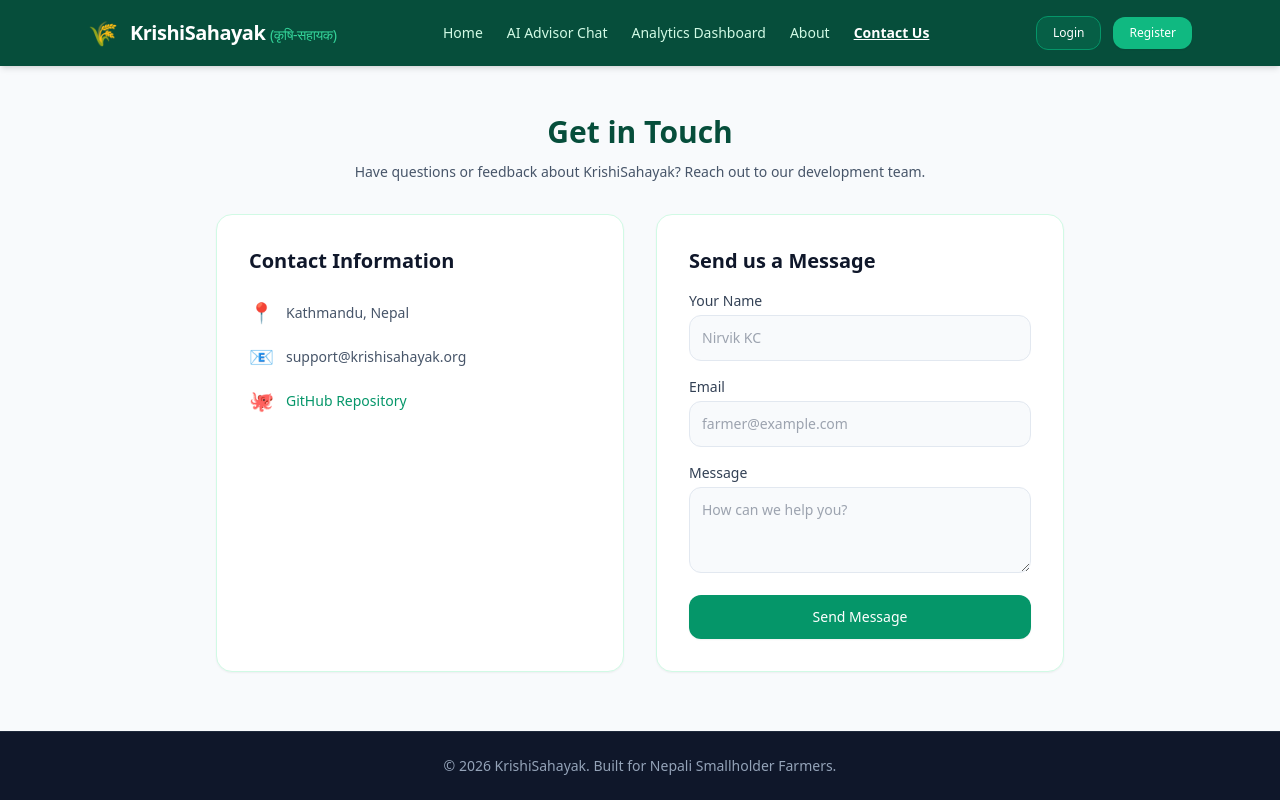
After one commit to Nirvik-49/krishi-sahayak, a FastAPI app: template app/templates/contact.html in a window 1280 px wide. The commit adds this page. Run offline with FastAPI, Linux system fonts and the light colour scheme; the template is opened without the code that fills it, so the values that code supplies are empty; parts of the project's set-up code (start-up, migrations or seed data) failed here and were passed over; some libraries are stand-ins or nearby versions.

Commit message:
feat: add user authentication with SQLite database, register/login pages, and contact page

```diff
--- a/app/main.py
+++ b/app/main.py
@@ -1,65 +1,93 @@
-from fastapi import FastAPI, Request
-from fastapi.responses import HTMLResponse
-from fastapi.staticfiles import StaticFiles
+from fastapi import FastAPI, Request, Form, Depends, status
+from fastapi.responses import HTMLResponse, RedirectResponse
 from fastapi.templating import Jinja2Templates
+from sqlalchemy.orm import Session
 from app.core.config import settings
-from app.api.v1_endpoints import router as v1_router
+from app.core.database import get_db, User
+from app.services.auth_service import AuthService
+from app.api.v1_endpoints import router as api_router
 
-app = FastAPI(
-    title=settings.APP_NAME,
-    description="Agricultural decision-support web app for Nepali smallholder farmers",
-    version=settings.VERSION,
-    debug=settings.DEBUG,
-)
-
-# Static and Template Setup
-app.mount("/static", StaticFiles(directory="app/static"), name="static")
+app = FastAPI(title=settings.APP_NAME, version=settings.VERSION)
 templates = Jinja2Templates(directory="app/templates")
 
-# Register API routes
-app.include_router(v1_router)
+app.include_router(api_router, prefix="/api/v1")
 
 
 @app.get("/", response_class=HTMLResponse)
-async def serve_home(request: Request):
-    """Serve home page HTML dashboard."""
-    return templates.TemplateResponse(
-        request,             # 1st argument: Request object
-        "index.html",        # 2nd argument: Template file name
-        {"title": settings.APP_NAME}  # 3rd argument: Context dictionary
-    )
+async def home(request: Request):
+    return templates.TemplateResponse(request, "index.html", {"title": settings.APP_NAME})
+
+
+@app.get("/chat", response_class=HTMLResponse)
+async def chat(request: Request):
+    return templates.TemplateResponse(request, "chat.html", {"title": settings.APP_NAME})
+
+
+@app.get("/dashboard", response_class=HTMLResponse)
+async def dashboard(request: Request):
+    return templates.TemplateResponse(request, "dashboard.html", {"title": settings.APP_NAME})
+
+
+@app.get("/about", response_class=HTMLResponse)
+async def about(request: Request):
+    return templates.TemplateResponse(request, "about.html", {"title": settings.APP_NAME})
+
+
+@app.get("/contact", response_class=HTMLResponse)
+async def contact(request: Request):
+    return templates.TemplateResponse(request, "contact.html", {"title": settings.APP_NAME})
+
+# --- Auth Routes ---
+
+
+@app.get("/login", response_class=HTMLResponse)
+async def login_page(request: Request):
+    return templates.TemplateResponse(request, "login.html", {"title": settings.APP_NAME})
+
+
+@app.post("/login", response_class=HTMLResponse)
+async def login_submit(
+    request: Request,
+    email: str = Form(...),
+    password: str = Form(...),
+    db: Session = Depends(get_db)
+):
+    user = db.query(User).filter(User.email == email).first()
+    if not user or not AuthService.verify_password(password, user.hashed_password):
+        return templates.TemplateResponse(
+            request, "login.html", {
+                "title": settings.APP_NAME, "error": "Invalid email or password"}
+        )
+    return RedirectResponse(url="/dashboard", status_code=status.HTTP_303_SEE_OTHER)
+
+
+@app.get("/register", response_class=HTMLResponse)
+async def register_page(request: Request):
+    return templates.TemplateResponse(request, "register.html", {"title": settings.APP_NAME})
+
+
+@app.post("/register", response_class=HTMLResponse)
+async def register_submit(
+    request: Request,
+    full_name: str = Form(...),
+    email: str = Form(...),
+    password: str = Form(...),
+    db: Session = Depends(get_db)
+):
+    existing_user = db.query(User).filter(User.email == email).first()
+    if existing_user:
+        return templates.TemplateResponse(
+            request, "register.html", {
+                "title": settings.APP_NAME, "error": "Email already registered"}
+        )
+    hashed_pwd = AuthService.hash_password(password)
+    new_user = User(full_name=full_name, email=email,
+                    hashed_password=hashed_pwd)
+    db.add(new_user)
+    db.commit()
+    return RedirectResponse(url="/login", status_code=status.HTTP_303_SEE_OTHER)
 
 
 @app.get("/health")
 async def health_check():
     return {"status": "healthy"}
-
-
-@app.get("/chat", response_class=HTMLResponse)
-async def serve_chat(request: Request):
-    """Serve the AI Assistant Chat interface."""
-    return templates.TemplateResponse(
-        request,
-        "chat.html",
-        {"title": settings.APP_NAME}
-    )
-
-
-@app.get("/dashboard", response_class=HTMLResponse)
-async def serve_dashboard(request: Request):
-    """Serve the Analytics Dashboard page."""
-    return templates.TemplateResponse(
-        request,
-        "dashboard.html",
-        {"title": settings.APP_NAME}
-    )
-
-
-@app.get("/about", response_class=HTMLResponse)
-async def serve_about(request: Request):
-    """Serve the About project overview page."""
-    return templates.TemplateResponse(
-        request,
-        "about.html",
-        {"title": settings.APP_NAME}
-    )
--- /dev/null
+++ b/app/templates/contact.html
@@ -0,0 +1,99 @@
+<!DOCTYPE html>
+<html lang="en">
+
+<head>
+    <meta charset="UTF-8">
+    <meta name="viewport" content="width=device-width, initial-scale=1.0">
+    <title>Contact Us - KrishiSahayak</title>
+    <script src="https://cdn.tailwindcss.com"></script>
+</head>
+
+<body class="bg-slate-50 text-slate-800 font-sans min-h-screen flex flex-col justify-between">
+
+    <!-- Header -->
+    <header class="bg-emerald-900 text-white shadow-md sticky top-0 z-50">
+        <div class="max-w-6xl mx-auto px-6 py-4 flex justify-between items-center">
+            <div class="flex items-center space-x-3">
+                <span class="text-2xl">🌾</span>
+                <a href="/" class="text-xl font-bold tracking-tight">KrishiSahayak <span
+                        class="text-emerald-400 font-normal text-sm">(कृषि-सहायक)</span></a>
+            </div>
+            <nav class="hidden md:flex space-x-6 text-sm font-medium text-emerald-100">
+                <a href="/" class="hover:text-white transition">Home</a>
+                <a href="/chat" class="hover:text-white transition">AI Advisor Chat</a>
+                <a href="/dashboard" class="hover:text-white transition">Analytics Dashboard</a>
+                <a href="/about" class="hover:text-white transition">About</a>
+                <a href="/contact" class="text-white font-semibold underline">Contact Us</a>
+            </nav>
+            <div class="flex items-center space-x-3">
+                <a href="/login"
+                    class="text-xs bg-emerald-800 hover:bg-emerald-700 text-white px-4 py-2 rounded-xl transition border border-emerald-600 font-medium">Login</a>
+                <a href="/register"
+                    class="text-xs bg-emerald-500 hover:bg-emerald-600 text-white px-4 py-2 rounded-xl transition font-medium shadow-sm">Register</a>
+            </div>
+        </div>
+    </header>
+
+    <!-- Main Content -->
+    <main class="max-w-4xl w-full mx-auto px-6 py-12 space-y-8 flex-1">
+        <div class="text-center space-y-3">
+            <h1 class="text-3xl font-extrabold text-emerald-900">Get in Touch</h1>
+            <p class="text-slate-600 text-sm max-w-xl mx-auto">Have questions or feedback about KrishiSahayak? Reach out
+                to our development team.</p>
+        </div>
+
+        <div class="grid md:grid-cols-2 gap-8">
+            <div class="bg-white p-8 rounded-2xl shadow-sm border border-emerald-100 space-y-6">
+                <h2 class="text-xl font-bold text-slate-900">Contact Information</h2>
+                <div class="space-y-4 text-sm text-slate-600">
+                    <div class="flex items-center space-x-3">
+                        <span class="text-xl">📍</span>
+                        <span>Kathmandu, Nepal</span>
+                    </div>
+                    <div class="flex items-center space-x-3">
+                        <span class="text-xl">📧</span>
+                        <span>support@krishisahayak.org</span>
+                    </div>
+                    <div class="flex items-center space-x-3">
+                        <span class="text-xl">🐙</span>
+                        <a href="https://github.com/Nirvik-49/krishi-sahayak" target="_blank"
+                            class="text-emerald-600 hover:underline">GitHub Repository</a>
+                    </div>
+                </div>
+            </div>
+
+            <div class="bg-white p-8 rounded-2xl shadow-sm border border-emerald-100 space-y-4">
+                <h2 class="text-xl font-bold text-slate-900">Send us a Message</h2>
+                <form action="#" method="POST" class="space-y-4">
+                    <div>
+                        <label class="block text-sm font-medium text-slate-700 mb-1">Your Name</label>
+                        <input type="text" required placeholder="Nirvik KC"
+                            class="w-full p-3 bg-slate-50 border border-slate-200 rounded-xl outline-none focus:ring-2 focus:ring-emerald-500 text-sm">
+                    </div>
+                    <div>
+                        <label class="block text-sm font-medium text-slate-700 mb-1">Email</label>
+                        <input type="email" required placeholder="farmer@example.com"
+                            class="w-full p-3 bg-slate-50 border border-slate-200 rounded-xl outline-none focus:ring-2 focus:ring-emerald-500 text-sm">
+                    </div>
+                    <div>
+                        <label class="block text-sm font-medium text-slate-700 mb-1">Message</label>
+                        <textarea rows="3" required placeholder="How can we help you?"
+                            class="w-full p-3 bg-slate-50 border border-slate-200 rounded-xl outline-none focus:ring-2 focus:ring-emerald-500 text-sm"></textarea>
+                    </div>
+                    <button type="submit"
+                        class="w-full bg-emerald-600 hover:bg-emerald-700 text-white py-3 rounded-xl font-medium transition shadow-sm text-sm">
+                        Send Message
+                    </button>
+                </form>
+            </div>
+        </div>
+    </main>
+
+    <!-- Footer -->
+    <footer class="bg-slate-900 text-slate-400 py-6 border-t border-slate-800 text-center text-sm">
+        <p>© 2026 KrishiSahayak. Built for Nepali Smallholder Farmers.</p>
+    </footer>
+
+</body>
+
+</html>
--- a/requirements.txt
+++ b/requirements.txt
@@ -5,3 +5,5 @@ pydantic>=2.6.0
 pydantic-settings>=2.2.1
 httpx>=0.27.0
 jinja2>=3.1.3
+sqlalchemy
+passlib[bcrypt]
```
Also changed, not shown: app/database.py (added, +31 -0 lines), app/services/auth_service.py (added, +13 -0 lines), app/templates/index.html (+9 -5 lines), app/templates/login.html (added, +83 -0 lines), app/templates/register.html (added, +88 -0 lines).
